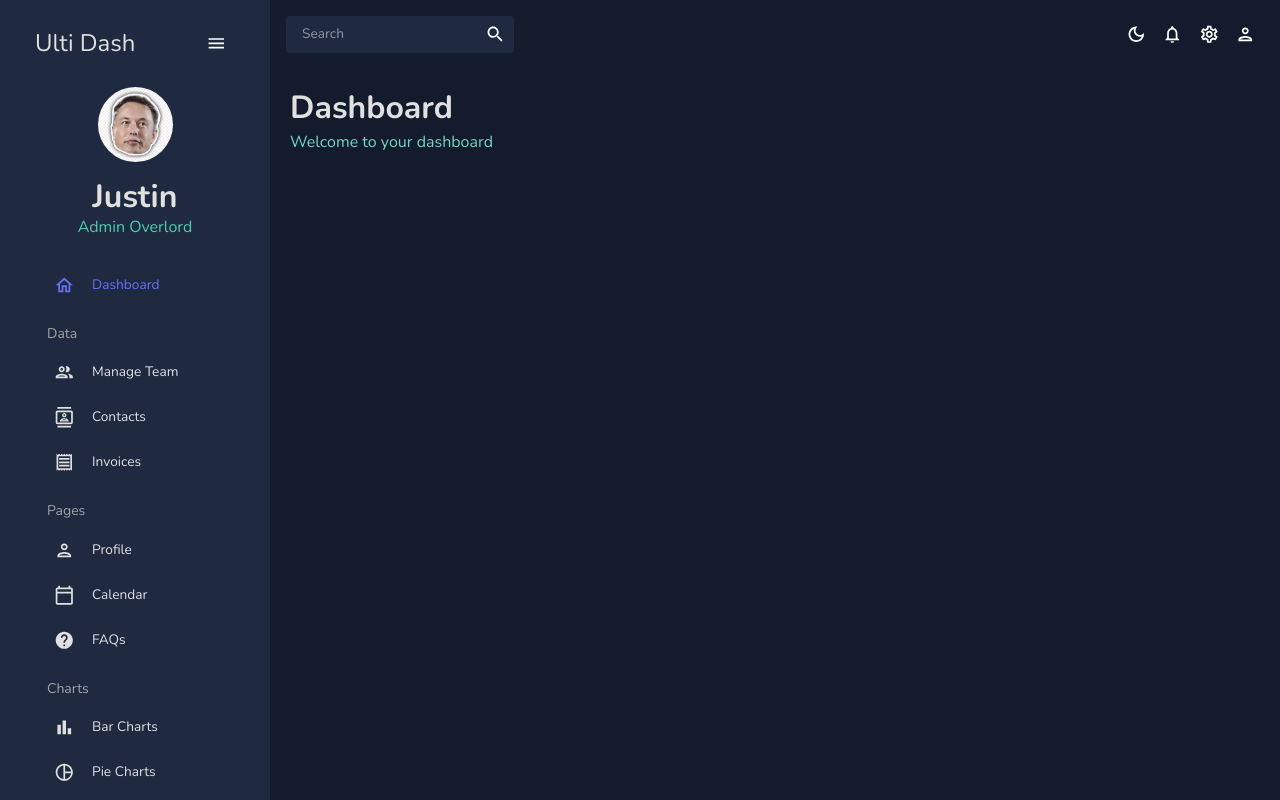
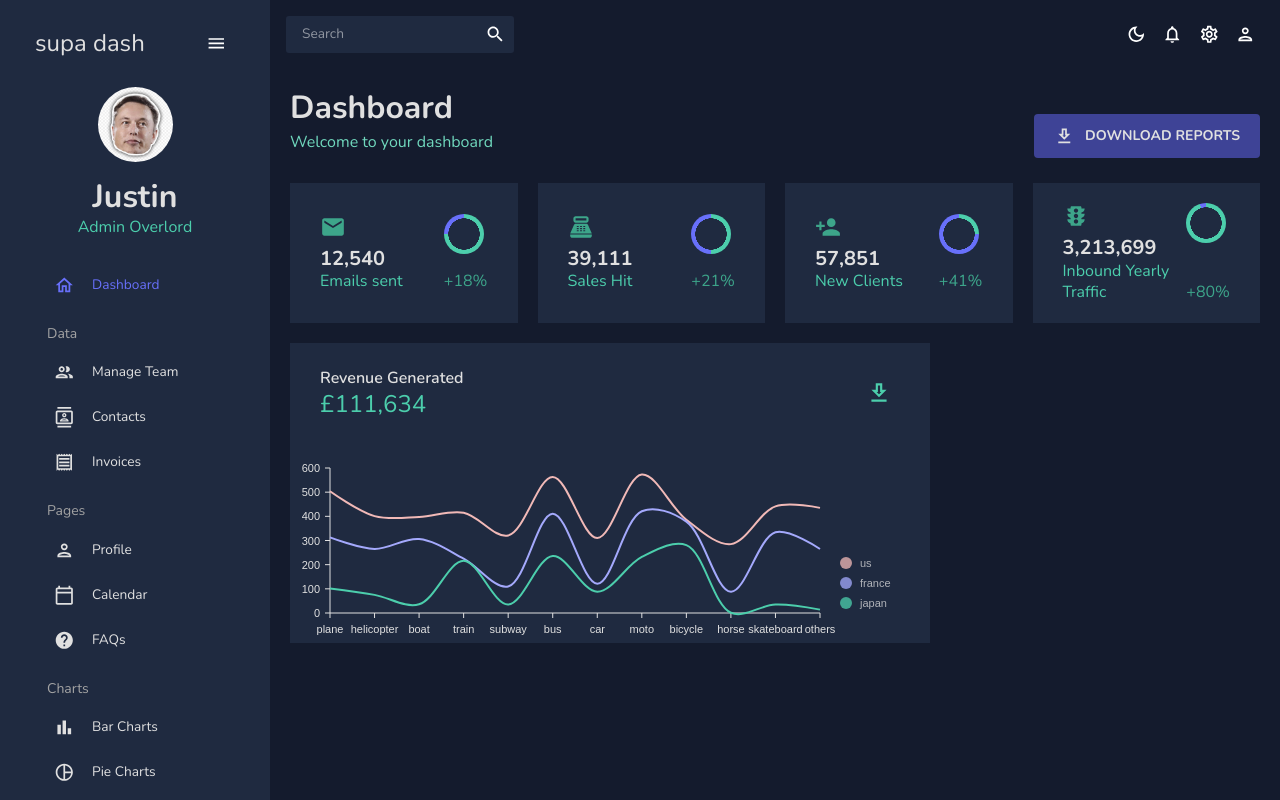
Before and after one commit to justin-0/ulti-dash, a React (Vite) app: page / in a window 1280 px wide. Built offline with nearby package versions, Linux system fonts and the light colour scheme.

Commit message:
stats and progress bar component created, half of features added to dashboard grid

```diff
--- a/src/App.jsx
+++ b/src/App.jsx
@@ -10,10 +10,10 @@ import Invoices from './scenes/invoices';
 import Contact from './scenes/contacts';
 import Bar from './scenes/bar';
 import Form from './scenes/form';
-// import Line from './scenes/line';
+import Line from './scenes/line';
 import Pie from './scenes/pie';
 import FAQ from './scenes/faq';
-// import Georgraphy from './scenes/geography';
+import Georgraphy from './scenes/geography';
 import Calendar from './scenes/calendar';
 
 const App = () => {
@@ -38,9 +38,9 @@ const App = () => {
 							<Route path='/form' element={<Form />} />
 							<Route path='/bar' element={<Bar />} />
 							<Route path='/pie' element={<Pie />} />
-							{/* <Route path='/line' element={<Line />} /> */}
+							<Route path='/line' element={<Line />} />
 							<Route path='/faq' element={<FAQ />} />
-							{/* <Route path='/geography' element={<Georgraphy />} /> */}
+							<Route path='/geography' element={<Georgraphy />} />
 							<Route path='/calendar' element={<Calendar />} />
 						</Routes>
 					</main>
--- a/src/components/Barchart.jsx
+++ b/src/components/Barchart.jsx
@@ -37,10 +37,14 @@ const Barchart = ({ isDashboard = false }) => {
 						fill: colours.grey[100],
 					},
 				},
+				tooltip: {
+					container: {
+						color: colours.primary[500],
+					},
+				},
 			}}
 			keys={['hot dog', 'burger', 'sandwich', 'kebab', 'fries', 'donut']}
 			indexBy='country'
-			isInteractive={false}
 			margin={{ top: 50, right: 130, bottom: 50, left: 60 }}
 			padding={0.55}
 			innerPadding={2}
--- /dev/null
+++ b/src/components/GeoChart.jsx
@@ -0,0 +1,92 @@
+import { ResponsiveChoropleth } from '@nivo/geo';
+import { useTheme } from '@mui/material';
+import { tokens } from '../theme';
+import { geoFeatures } from '../data/mockGeoData';
+import { mockGeographyData } from '../data/mockData';
+
+const GeoChart = ({ isDashboard = false }) => {
+	const theme = useTheme();
+	const colours = tokens(theme.palette.mode);
+
+	return (
+		<ResponsiveChoropleth
+			data={mockGeographyData}
+			features={geoFeatures.features}
+			theme={{
+				axis: {
+					domain: {
+						line: {
+							stroke: colours.grey[100],
+						},
+					},
+					legend: {
+						text: {
+							fill: colours.grey[100],
+						},
+					},
+					ticks: {
+						line: {
+							stroke: colours.grey[100],
+							strokeWidth: 1,
+						},
+						text: {
+							fill: colours.grey[100],
+						},
+					},
+				},
+				legends: {
+					text: {
+						fill: colours.grey[100],
+					},
+				},
+				tooltip: {
+					container: {
+						color: colours.primary[500],
+					},
+				},
+			}}
+			margin={{ top: 0, right: 0, bottom: 0, left: 0 }}
+			// colors='nivo'
+			domain={[0, 1000000]}
+			unknownColor='#666666'
+			label='properties.name'
+			valueFormat='.2s'
+			projectionScale={isDashboard ? 40 : 150}
+			projectionTranslation={isDashboard ? [0.49, 0.6] : [0.5, 0.5]}
+			projectionRotation={[0, 0, 0]}
+			borderWidth={1.5}
+			borderColor='#fff'
+			legends={
+				!isDashboard
+					? [
+							{
+								anchor: 'bottom-left',
+								direction: 'column',
+								justify: true,
+								translateX: 20,
+								translateY: -100,
+								itemsSpacing: 0,
+								itemWidth: 94,
+								itemHeight: 18,
+								itemDirection: 'left-to-right',
+								itemTextColor: colours.grey[100],
+								itemOpacity: 0.85,
+								symbolSize: 18,
+								effects: [
+									{
+										on: 'hover',
+										style: {
+											itemTextColor: '#000000',
+											itemOpacity: 1,
+										},
+									},
+								],
+							},
+					  ]
+					: undefined
+			}
+		/>
+	);
+};
+
+export default GeoChart;
--- a/src/components/LineChart.jsx
+++ b/src/components/LineChart.jsx
@@ -72,6 +72,7 @@ const LineChart = ({ isDashboard = false }) => {
 				legend: isDashboard ? undefined : 'count',
 				legendOffset: -40,
 				legendPosition: 'middle',
+				tickValues: 5,
 			}}
 			enableGridX={false}
 			enableGridY={false}
--- a/src/components/Piechart.jsx
+++ b/src/components/Piechart.jsx
@@ -35,6 +35,11 @@ const Piechart = () => {
 				legends: {
 					text: {
 						fill: colours.grey[100],
+					},
+				},
+				tooltip: {
+					container: {
+						color: colours.primary[500],
 					},
 				},
 			}}
--- /dev/null
+++ b/src/components/ProgressBar.jsx
@@ -0,0 +1,23 @@
+import { Box, useTheme } from '@mui/material';
+import { tokens } from '../theme';
+
+const ProgressBar = ({ progress = '0.75', size = '40' }) => {
+	const theme = useTheme();
+	const colours = tokens(theme.palette.mode);
+	const angle = progress * 360;
+
+	return (
+		<Box
+			sx={{
+				background: `radial-gradient(${colours.primary[400]} 55%, transparent 56%),
+                conic-gradient(transparent 0deg ${angle}deg, ${colours.blueAccent[500]} ${angle}deg 360deg)
+                ${colours.greenAccent[500]}`,
+				borderRadius: '50%',
+				width: `${size}px`,
+				height: `${size}px`,
+			}}
+		/>
+	);
+};
+
+export default ProgressBar;
--- /dev/null
+++ b/src/components/StatsBox.jsx
@@ -0,0 +1,50 @@
+import { Box, useTheme, Typography } from '@mui/material';
+import { tokens } from '../theme';
+import ProgressBar from './ProgressBar';
+
+const StatsBox = ({ title, subtitle, icon, progress, increase }) => {
+	const theme = useTheme();
+	const colours = tokens(theme.palette.mode);
+
+	return (
+		<Box width='100%' m='0 30px'>
+			<Box display='flex' justifyContent='space-between'>
+				<Box>
+					{icon}
+					<Typography
+						variant='h4'
+						fontWeight='bold'
+						sx={{
+							color: colours.grey[100],
+						}}>
+						{title}
+					</Typography>
+					<Typography
+						variant='h5'
+						sx={{
+							color: colours.greenAccent[500],
+						}}>
+						{subtitle}
+					</Typography>
+				</Box>
+				<Box></Box>
+				<Box
+					display='flex'
+					justifyContent='space-between'
+					flexDirection='column'>
+					<ProgressBar progress={progress} />
+					<Typography
+						variant='h5'
+						fontWeight='italic'
+						sx={{
+							color: colours.greenAccent[600],
+						}}>
+						{increase}
+					</Typography>
+				</Box>
+			</Box>
+		</Box>
+	);
+};
+
+export default StatsBox;
--- a/src/scenes/dashboard/index.jsx
+++ b/src/scenes/dashboard/index.jsx
@@ -1,11 +1,158 @@
-import { Box } from '@mui/material';
+import { Box, Button, IconButton, Typography, useTheme } from '@mui/material';
 import Header from '../../components/Header';
+import { tokens } from '../../theme';
+import { mockTransactions } from '../../data/mockData';
+import DownloadOutlined from '@mui/icons-material/DownloadOutlined';
+import EmailIcon from '@mui/icons-material/Email';
+import PointOfSaleIcon from '@mui/icons-material/PointOfSale';
+import PersonAddIcon from '@mui/icons-material/PersonAdd';
+import TrafficIcon from '@mui/icons-material/Traffic';
+import LineChart from '../../components/LineChart';
+import PieChart from '../../components/Piechart';
+import BarChart from '../../components/BarChart';
+import Geography from '../../components/GeoChart';
+import StatsBox from '../../components/StatsBox';
+import ProgressBar from '../../components/ProgressBar';
 
 const Dashboard = () => {
+	const theme = useTheme();
+	const colours = tokens(theme.palette.mode);
+
 	return (
 		<Box m='20px'>
 			<Box display='flex' justifyContent='space-between' alignItems='center'>
 				<Header title={'Dashboard'} subtitle={'Welcome to your dashboard'} />
+				<Box>
+					<Button
+						sx={{
+							backgroundColor: colours.blueAccent[700],
+							color: colours.grey[100],
+							fontSize: '14px',
+							fontWeight: 'bold',
+							padding: '10px 20px',
+						}}>
+						<DownloadOutlined sx={{ mr: '10px' }} />
+						Download Reports
+					</Button>
+				</Box>
+			</Box>
+			{/* Grid for Stats and Charts */}
+			<Box
+				display='grid'
+				gridTemplateColumns='repeat(12, 1fr)'
+				gap='20px'
+				gridAutoRows='140px'>
+				{/* Row 1 */}
+				<Box
+					gridColumn='span 3'
+					display='flex'
+					justifyContent='center'
+					backgroundColor={colours.primary[400]}
+					alignItems='center'>
+					<StatsBox
+						title='12,540'
+						subtitle='Emails sent'
+						progress='0.75'
+						increase='+18%'
+						icon={
+							<EmailIcon
+								sx={{ color: colours.greenAccent[600], fontSize: '26px' }}
+							/>
+						}
+					/>
+				</Box>
+				<Box
+					gridColumn='span 3'
+					display='flex'
+					justifyContent='center'
+					backgroundColor={colours.primary[400]}
+					alignItems='center'>
+					<StatsBox
+						title='39,111'
+						subtitle='Sales Hit'
+						progress='0.5'
+						increase='+21%'
+						icon={
+							<PointOfSaleIcon
+								sx={{ color: colours.greenAccent[600], fontSize: '26px' }}
+							/>
+						}
+					/>
+				</Box>
+				<Box
+					gridColumn='span 3'
+					display='flex'
+					justifyContent='center'
+					backgroundColor={colours.primary[400]}
+					alignItems='center'>
+					<StatsBox
+						title='57,851'
+						subtitle='New Clients'
+						progress='0.25'
+						increase='+41%'
+						icon={
+							<PersonAddIcon
+								sx={{ color: colours.greenAccent[600], fontSize: '26px' }}
+							/>
+						}
+					/>
+				</Box>
+				<Box
+					gridColumn='span 3'
+					display='flex'
+					justifyContent='center'
+					backgroundColor={colours.primary[400]}
+					alignItems='center'>
+					<StatsBox
+						title='3,213,699'
+						subtitle='Inbound Yearly Traffic'
+						progress='0.95'
+						increase='+80%'
+						icon={
+							<TrafficIcon
+								sx={{ color: colours.greenAccent[600], fontSize: '26px' }}
+							/>
+						}
+					/>
+				</Box>
+				{/* Row 2 */}
+				<Box
+					gridColumn='span 8'
+					gridRow='span 2'
+					backgroundColor={colours.primary[400]}>
+					<Box
+						mt='25px'
+						p='0 30px'
+						display='flex'
+						justifyContent='space-between'
+						alignItems='center'>
+						<Box>
+							<Typography
+								variant='h5'
+								fontWeight='600'
+								color={colours.grey[100]}>
+								Revenue Generated
+							</Typography>
+							<Typography
+								variant='h3'
+								fontWeight='500'
+								color={colours.greenAccent[500]}>
+								£111,634
+							</Typography>
+						</Box>
+						<Box>
+							<IconButton>
+								<DownloadOutlined
+									sx={{ fontSize: '26px', color: colours.greenAccent[500] }}
+								/>
+							</IconButton>
+						</Box>
+					</Box>
+					{/* Line Chart */}
+					<Box height='250px' ml='-20px' paddingBottom='5px'>
+						<LineChart isDashboard={true} />
+					</Box>
+				</Box>
 			</Box>
 		</Box>
 	);
--- /dev/null
+++ b/src/scenes/geography/index.jsx
@@ -0,0 +1,25 @@
+import { Box, useTheme } from '@mui/material';
+import Header from '../../components/Header';
+import GeoChart from '../../components/GeoChart';
+import { tokens } from '../../theme';
+
+const Geo = () => {
+	const theme = useTheme();
+	const colours = tokens(theme.palette.mode);
+	return (
+		<Box margin='20px'>
+			<Header
+				title={'Geography Chart'}
+				subtitle={'See data from around the world!'}
+			/>
+			<Box
+				height='75vh'
+				border={`1px solid ${colours.grey[100]}`}
+				borderRadius='8px'>
+				<GeoChart />
+			</Box>
+		</Box>
+	);
+};
+
+export default Geo;
--- a/src/scenes/global/Sidebar.jsx
+++ b/src/scenes/global/Sidebar.jsx
@@ -80,7 +80,7 @@ const Sidebar = () => {
 								alignItems='center'
 								ml='15px'>
 								<Typography variant='h3' color={colours.grey[100]}>
-									Ulti Dash
+									supa dash
 								</Typography>
 								<IconButton onClick={() => setIsCollapsed(!isCollapsed)}>
 									<MenuOutlinedIcon />
--- /dev/null
+++ b/src/scenes/line/index.jsx
@@ -0,0 +1,19 @@
+import { Box, useTheme } from '@mui/material';
+import Header from '../../components/Header';
+import LineChart from '../../components/LineChart';
+
+const Line = () => {
+	return (
+		<Box margin='20px'>
+			<Header
+				title={'Line Chart'}
+				subtitle={'See trends with your line chart'}
+			/>
+			<Box height='75vh'>
+				<LineChart />
+			</Box>
+		</Box>
+	);
+};
+
+export default Line;
```
